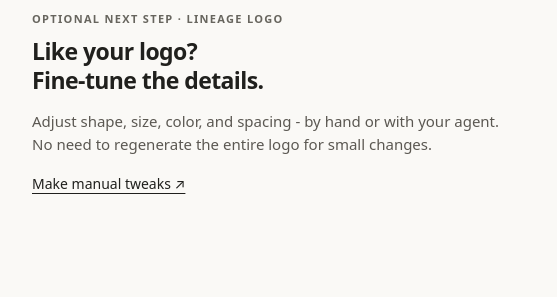
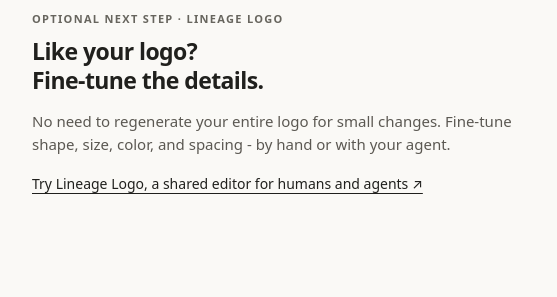
Before and after one commit to neonwatty/logo-designer-skill, a website: page site/index.html in a window 1280 px wide. Shown: the part 898-1195 px from the top of the page, 100-657 px from the left. Drawn offline with Linux system fonts and the light colour scheme.

Commit message:
Introduce Lineage with benefit-led README and landing-page CTAs (#7)
* Offer optional Lineage polishing at refinement handoff

* Keep Lineage discovery in concise public-facing CTAs

```diff
--- a/site/index.html
+++ b/site/index.html
@@ -19,6 +19,6 @@
 </div><a class="small-link" href="https://github.com/neonwatty/logo-designer-skill/tree/main/examples/bleep-that-shit">Explore the concepts and 37 iterations ↗</a></section>
 <section class="install" aria-label="Install the skill"><pre><code>git clone https://github.com/neonwatty/logo-designer-skill.git
 claude --plugin-dir ./logo-designer-skill</code></pre><p>Then ask: <strong>“Design a logo for my app.”</strong></p></section>
-<section id="polish" class="polish" aria-labelledby="polish-title"><div><p class="eyebrow">Optional next step · Lineage Logo</p><h2 id="polish-title">Like your logo?<br> Fine-tune the details.</h2><p>Adjust shape, size, color, and spacing - by hand or with your agent. No need to regenerate the entire logo for small changes.</p><a href="https://github.com/neonwatty/logo-designer-skill/blob/main/docs/manual-tweaks.md">Make manual tweaks ↗</a></div><figure><video controls playsinline preload="none" poster="assets/polishing/audio.svg" aria-label="Audio Cut logo polishing demonstration"><source src="assets/polishing/audio.mp4" type="video/mp4"><track kind="captions" src="assets/polishing/audio.vtt" srclang="en" label="Edit descriptions" default></video><figcaption>12 seconds · Condensed manual edits, then an agent polish.</figcaption></figure></section>
+<section id="polish" class="polish" aria-labelledby="polish-title"><div><p class="eyebrow">Optional next step · Lineage Logo</p><h2 id="polish-title">Like your logo?<br> Fine-tune the details.</h2><p>No need to regenerate your entire logo for small changes. Fine-tune shape, size, color, and spacing - by hand or with your agent.</p><a href="https://lineagehq.github.io/lineage-logo/">Try Lineage Logo, a shared editor for humans and agents ↗</a></div><figure><video controls playsinline preload="none" poster="assets/polishing/audio.svg" aria-label="Audio Cut logo polishing demonstration"><source src="assets/polishing/audio.mp4" type="video/mp4"><track kind="captions" src="assets/polishing/audio.vtt" srclang="en" label="Edit descriptions" default></video><figcaption>12 seconds · Condensed manual edits, then an agent polish.</figcaption></figure></section>
 <footer><a href="https://github.com/neonwatty/logo-designer-skill#installation">Setup & documentation</a><a href="https://neonwatty.com/posts/logo-designer-skill-claude-code/">How it was built</a><span>MIT licensed</span></footer>
 </main></body></html>
```
Also changed, not shown: README.md.
